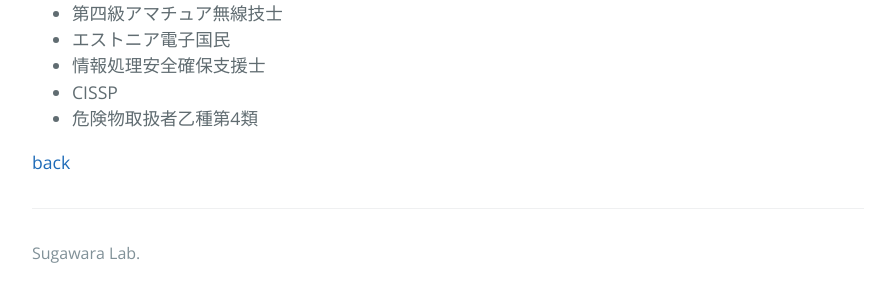
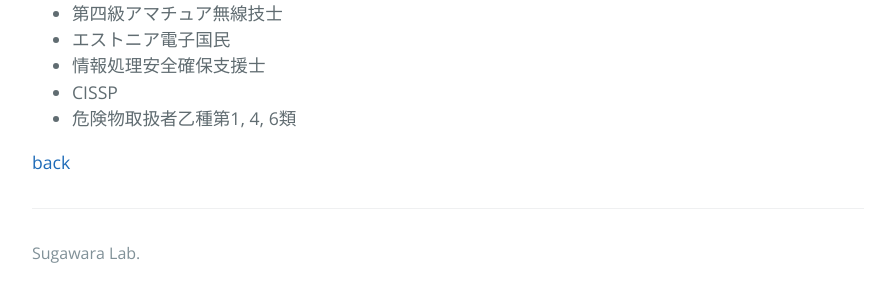
Before and after one commit to sugawara-bbbb/weblab, a Jekyll site: the page built from _member/sugawara.md, in a window 1280 px wide and 900 px high, scrolled down 2911 px. Shown: the part 603-897 px from the top of the window, without its empty margins (192-1084 px from the left). Built offline with Jekyll 4.4.1, drawn with Linux system fonts in a browser that asks for light colours.

Commit message:
Updated the member page.

```diff
--- a/_member/sugawara.md
+++ b/_member/sugawara.md
@@ -91,4 +91,4 @@ email: sugawara
 - エストニア電子国民
 - 情報処理安全確保支援士
 - CISSP
-- 危険物取扱者乙種第4類
+- 危険物取扱者乙種第1, 4, 6類
```
